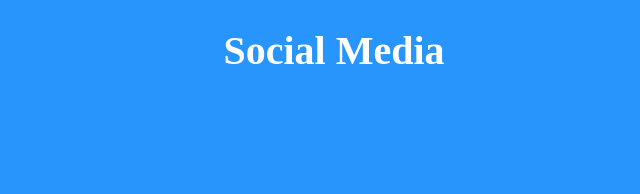
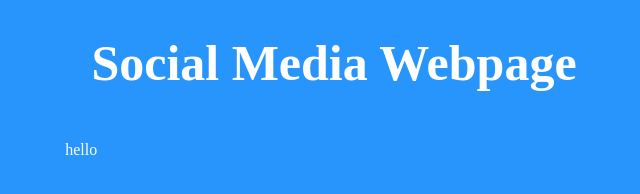
Before and after one commit to Bonnie0819/U4L2_Fetch, a plain HTML site: page index.html in a window 1280 px wide. Shown: the whole page, without its empty margins (306-946 px from the left). Drawn offline with Linux system fonts and the light colour scheme; no server answers.

Commit message:
Add files via upload

```diff
--- a/index.html
+++ b/index.html
@@ -9,10 +9,12 @@
     <link rel="stylesheet" href="style.css"/>
 </head>
 <body>
-    <h1>Social Media</h1>
-    <div id="table">
-        <div id="posts"></div>
-        <div id="comments"></div>
+    <h1>Social Media Webpage</h1>
+    <div class="grid">
+        <div id="posts">
+            <div id="comments"></div>
+            <p>hello</p>
+        </div>
         <div id="users"></div>
     </div>
 
--- a/script.js
+++ b/script.js
@@ -2,7 +2,6 @@
 fetch('https://jsonplaceholder.typicode.com/users')
 .then(response => response.json())
 .then(data => {
-console.log(data);
 const users = data.map(users => {
     return `
         <h3>${users.username} </h3>
@@ -13,7 +12,14 @@ const users = data.map(users => {
 document.getElementById("users").innerHTML = users;
 });
 
-//fetches post 1-2
+//fetches post 1-5
 fetch('https://jsonplaceholder.typicode.com/posts')
+.then(response => response.json())
+.then(data => {
+    for(let i = 0; i < 5; i++) {
+        const post = data[i];
+        console.log(post);
+        document.getElementById("posts").innerHTML += post.title;
+    }
 
-//fetches comments based on the different posts
+});
--- a/style.css
+++ b/style.css
@@ -3,7 +3,7 @@ body{
     color: #ffffff;
 }
 h1{
-    font-size: 40px;
+    font-size: 50px;
     text-align: center;
 }
 
@@ -16,3 +16,9 @@ h1{
 }
 #users p{
 }
+.grid{
+    display:grid;
+    grid-template-columns: 60% 40%;
+    justify-content: center;
+    text-align: center;
+}
```
